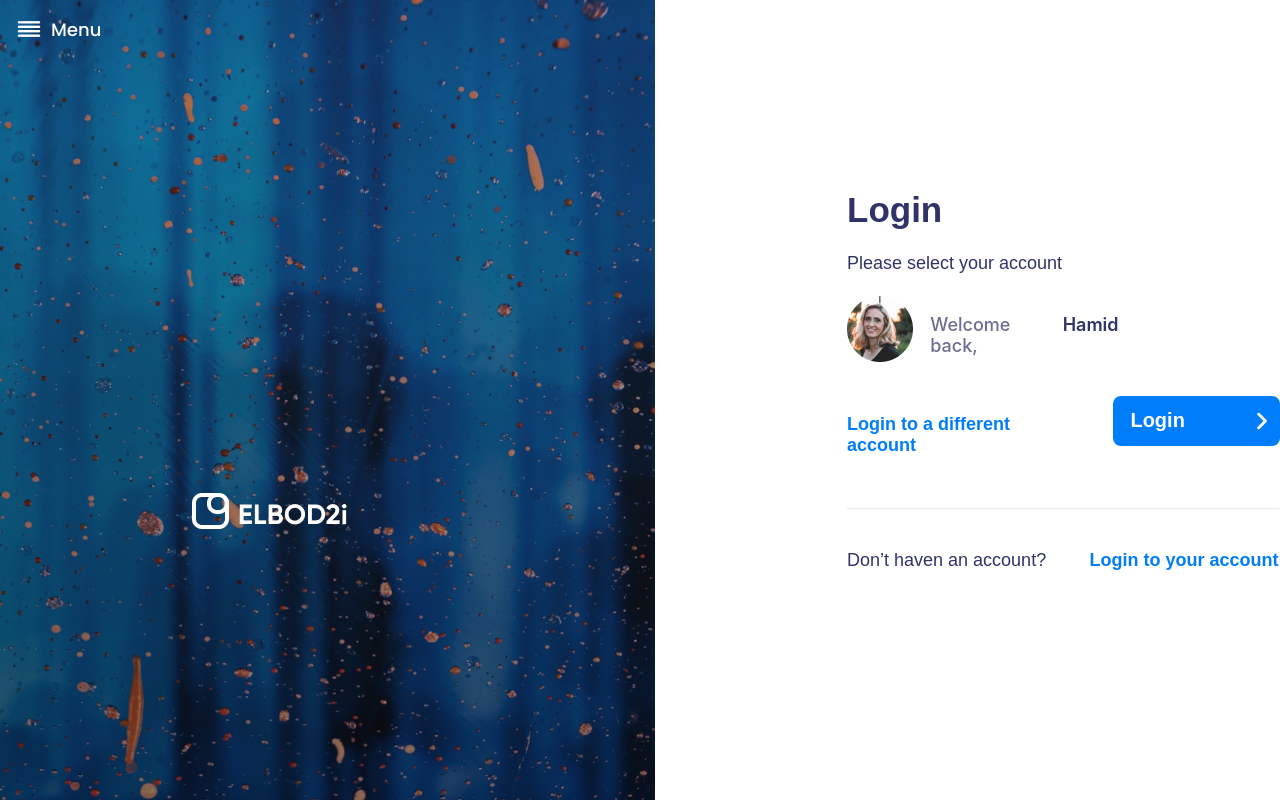
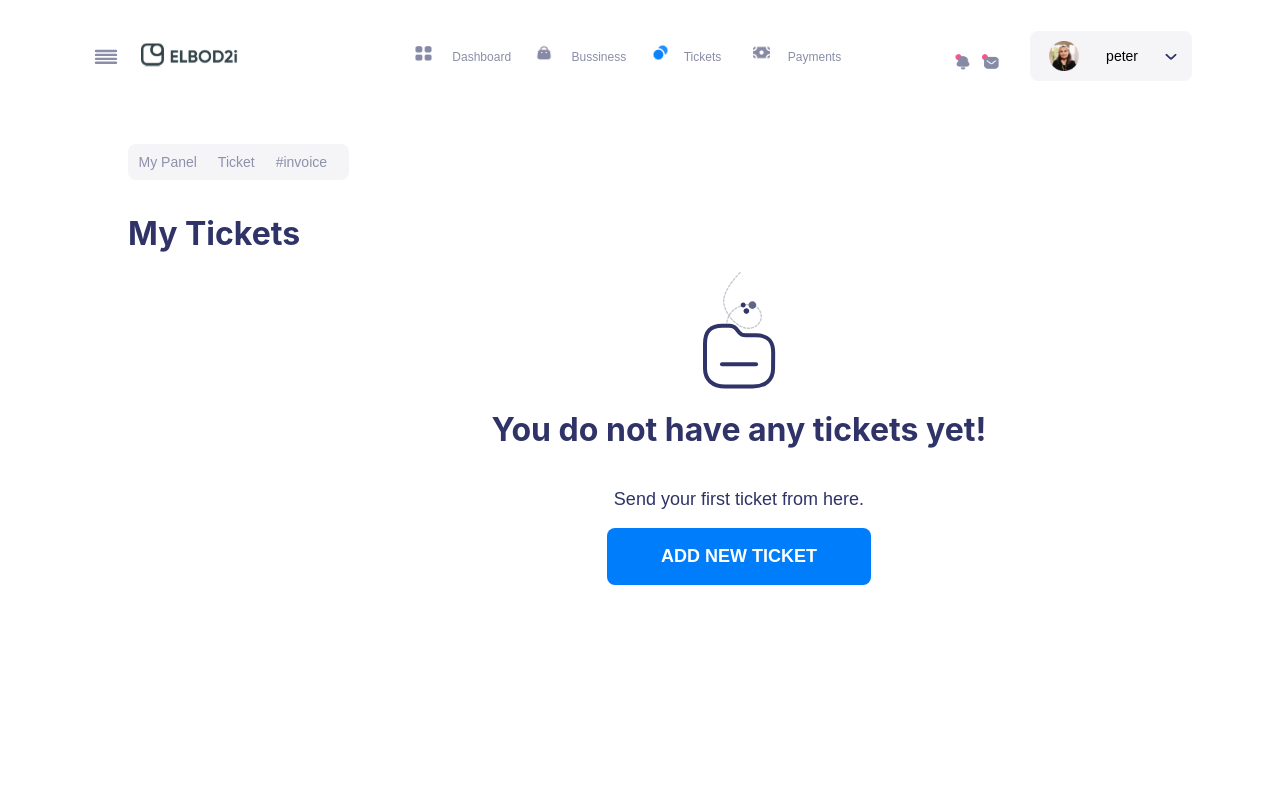
Before and after one commit to luizavalentini/typescript-homework3, a React (Create React App) app in the folder typescript-homework3/: page / in a window 1280 px wide. Shown: the top 800 px of the page. Built offline with nearby package versions, Linux system fonts and the light colour scheme.

Commit message:
another fix

```diff
--- a/typescript-homework3/src/App.tsx
+++ b/typescript-homework3/src/App.tsx
@@ -1,21 +1,18 @@
 import React from 'react';
-import logo from './logo.svg';
 import './App.css';
 import BodyHome from './components/BodyHome';
 import Header from './components/Header';
 import BodySecondPage from './components/BodySecondPage';
-import AppRoutes from './Routes';
+import AfterLogin from './pages/AfterLogin';
 
 function App() {
   return (
     <>
-    <BodyHome />
+    <AfterLogin />
+    {/* <BodyHome />
      <Header />
-     <BodySecondPage />
+     <BodySecondPage /> */}
     </>
-
-
-
   );
 }
 
--- a/typescript-homework3/src/Routes.tsx
+++ b/typescript-homework3/src/Routes.tsx
@@ -15,5 +15,4 @@ function AppRoutes() {
     </>
   );
 }
-
 export default AppRoutes;
--- a/typescript-homework3/src/components/BodySecondPage/styles.ts
+++ b/typescript-homework3/src/components/BodySecondPage/styles.ts
@@ -14,7 +14,7 @@ export const Panel = styled.div `
     border-radius: 8px;
     display: flex;
     align-items: center;
-    padding-left: 1%;
+    padding-left: 5%;
     gap: 10%;
     font-size: 14px;
     font-family: sans-serif;
```
